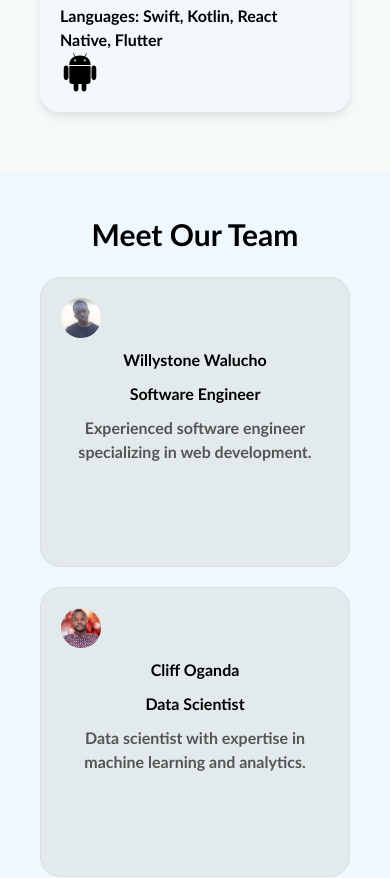
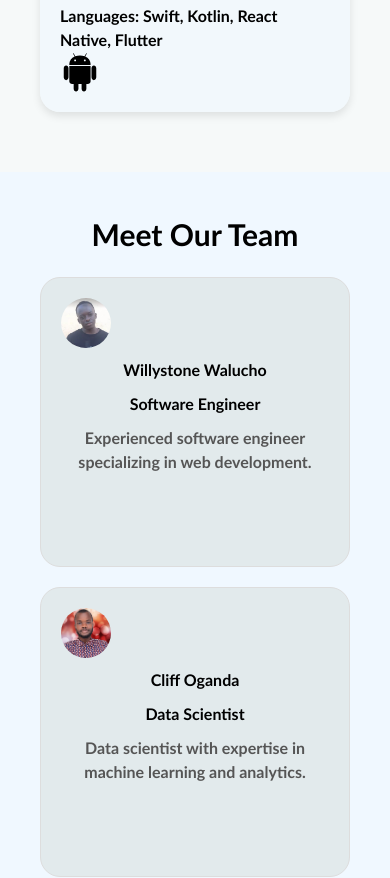
Before and after one commit to Dangoo2002/Wanakacha-Co, a Next.js app: page / in a window 390 px wide. Shown: the part 1432-2310 px from the top of the page. Built offline with nearby package versions, Linux system fonts and the light colour scheme.

Commit message:
memberimage

```diff
--- a/app/tutors/tutors.module.css
+++ b/app/tutors/tutors.module.css
@@ -40,8 +40,8 @@
   font-weight: bold;
 }
 .memberImage {
-  width: 50px; /* Adjust the width as needed */
-  height: 50px; /* Set the same height as the width for a perfect circle */
+  width: 70px; /* Adjust the width as needed */
+  height: 70px; /* Set the same height as the width for a perfect circle */
   border-radius: 50%;
 }
 
@@ -118,8 +118,8 @@
 /* Media query for screens smaller than 468px */
 @media screen and (max-width: 468px) {
   .memberImage {
-    width: 40px; /* Adjust the width for smaller screens */
-    height: 40px; /* Adjust the height accordingly */
+    width: 50px; /* Adjust the width for smaller screens */
+    height: 50px; /* Adjust the height accordingly */
   }
 
   .memberName,
```
